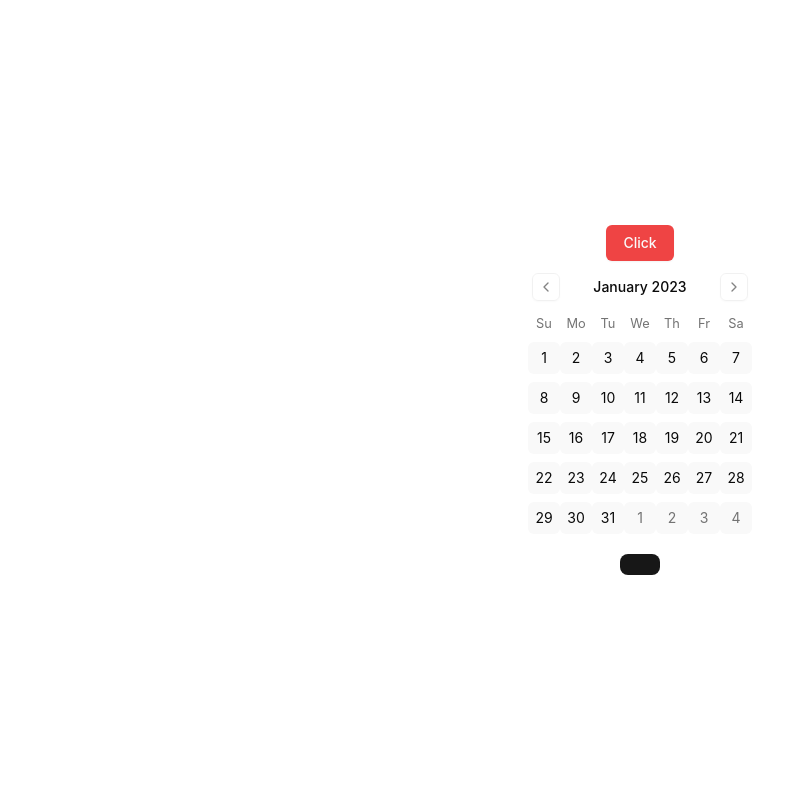
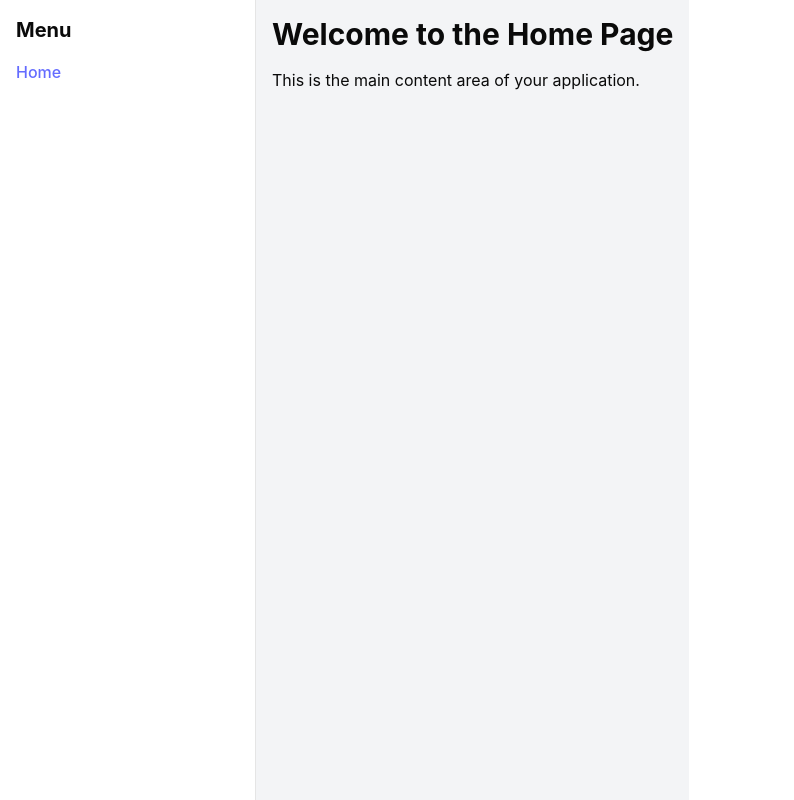
Before and after one commit to Rodrifer/sd-prompt-editor, a React (Vite) app: page / in a window 1280 px wide. Shown: the whole page, without its empty margins (0-794 px from the left). Built offline with nearby package versions, Linux system fonts and the light colour scheme.

Commit message:
Add Home

```diff
--- a/src/App.tsx
+++ b/src/App.tsx
@@ -1,23 +1,13 @@
-import { useState } from 'react'
-import reactLogo from './assets/react.svg'
-import viteLogo from '/vite.svg'
-import './App.css'
-import { Button } from './components/ui/button'
-import { Calendar } from './components/ui/calendar'
-import { Switch } from '@radix-ui/react-switch'
+import React from 'react';
+import { Outlet } from 'react-router-dom';
+import Layout from './components/custom/Layout';
 
-function App() {
-  const [count, setCount] = useState(0)
+const App: React.FC = () => {
+  return (
+    <Layout>
+      <Outlet />
+    </Layout>
+  );
+};
 
-  return (
-    <>
-      <div>
-        <Button variant="destructive"> Click </Button>
-        <Calendar mode="range" defaultMonth={new Date(2023, 0, 1)} />
-        <Switch defaultChecked  className="data-[state=checked]:bg-primary" />
-      </div>
-    </>
-  )
-}
-
-export default App
+export default App;
--- a/src/main.tsx
+++ b/src/main.tsx
@@ -4,13 +4,15 @@ import { BrowserRouter, Routes, Route } from 'react-router-dom'
 import './index.css'
 import App from './App.tsx'
 import NewPage from './pages/NewPage.tsx'
+import Home from './pages/Home.tsx'
 
 createRoot(document.getElementById('root')!).render(
   <StrictMode>
     <BrowserRouter>
       <Routes>
-        <Route path="/" element={<App />} />
-        <Route path="/new" element={<NewPage />} />
+        <Route path="/" element={<App />}>
+          <Route index element={<Home />} />
+        </Route>
       </Routes>
     </BrowserRouter>
   </StrictMode>,
--- a/src/pages/NewPage.tsx
+++ /dev/null
@@ -1,7 +0,0 @@
-import React from 'react'
-
-const NewPage: React.FC = () => {
-  return <div>new</div>
-}
-
-export default NewPage
--- a/tsconfig.app.json
+++ b/tsconfig.app.json
@@ -1,5 +1,6 @@
 {
   "compilerOptions": {
+    "incremental": true,
     "tsBuildInfoFile": "./node_modules/.tmp/tsconfig.app.tsbuildinfo",
     "target": "ES2020",
     "useDefineForClassFields": true,
@@ -29,5 +30,6 @@
       ]
     }
   },
-  "include": ["src"]
+  "include": ["src"],
+  "references": [{ "path": "./tsconfig.node.json" }]
 }
--- a/tsconfig.node.json
+++ b/tsconfig.node.json
@@ -1,5 +1,6 @@
 {
   "compilerOptions": {
+    "composite": true,
     "tsBuildInfoFile": "./node_modules/.tmp/tsconfig.node.tsbuildinfo",
     "target": "ES2022",
     "lib": ["ES2023"],
```
Also changed, not shown: src/components/custom/Layout.tsx (renamed from src/components/ui/Layout.tsx), src/components/custom/Sidebar.tsx (renamed from src/components/ui/Sidebar.tsx).
